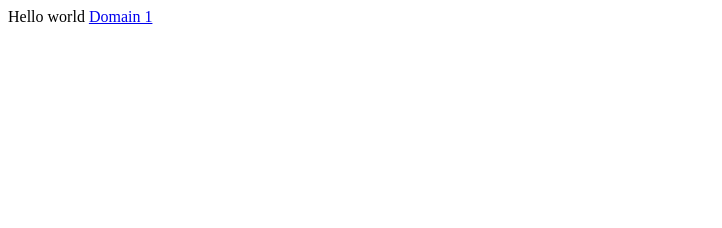
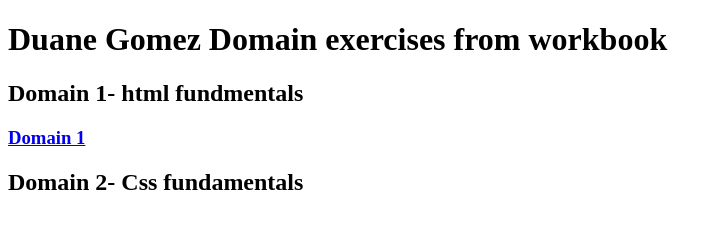
Before and after one commit to Djgomez22/certicate-exam.github.io, a plain HTML site: page index.html in a window 1280 px wide. Shown: the whole page, without its empty margins (0-722 px from the left). Drawn offline with Linux system fonts and the light colour scheme.

Commit message:
added domain 1 tital

```diff
--- a/index.html
+++ b/index.html
@@ -10,10 +10,15 @@
 
 <body>
 
-  Hello world
+<h1> Duane Gomez Domain exercises from workbook  </h1>
   <script src="script.js"></script>
 
-  <a href="11.a-scripts.html"> Domain 1  </a>
+  <h2> Domain 1- html fundmentals  </h2>
+  <a href="11.a-scripts.html"> <h3>  Domain 1 </h3> </a>
+
+  <h2> Domain 2- Css fundamentals   </h2>
+
+
 
 </body>
 
```
